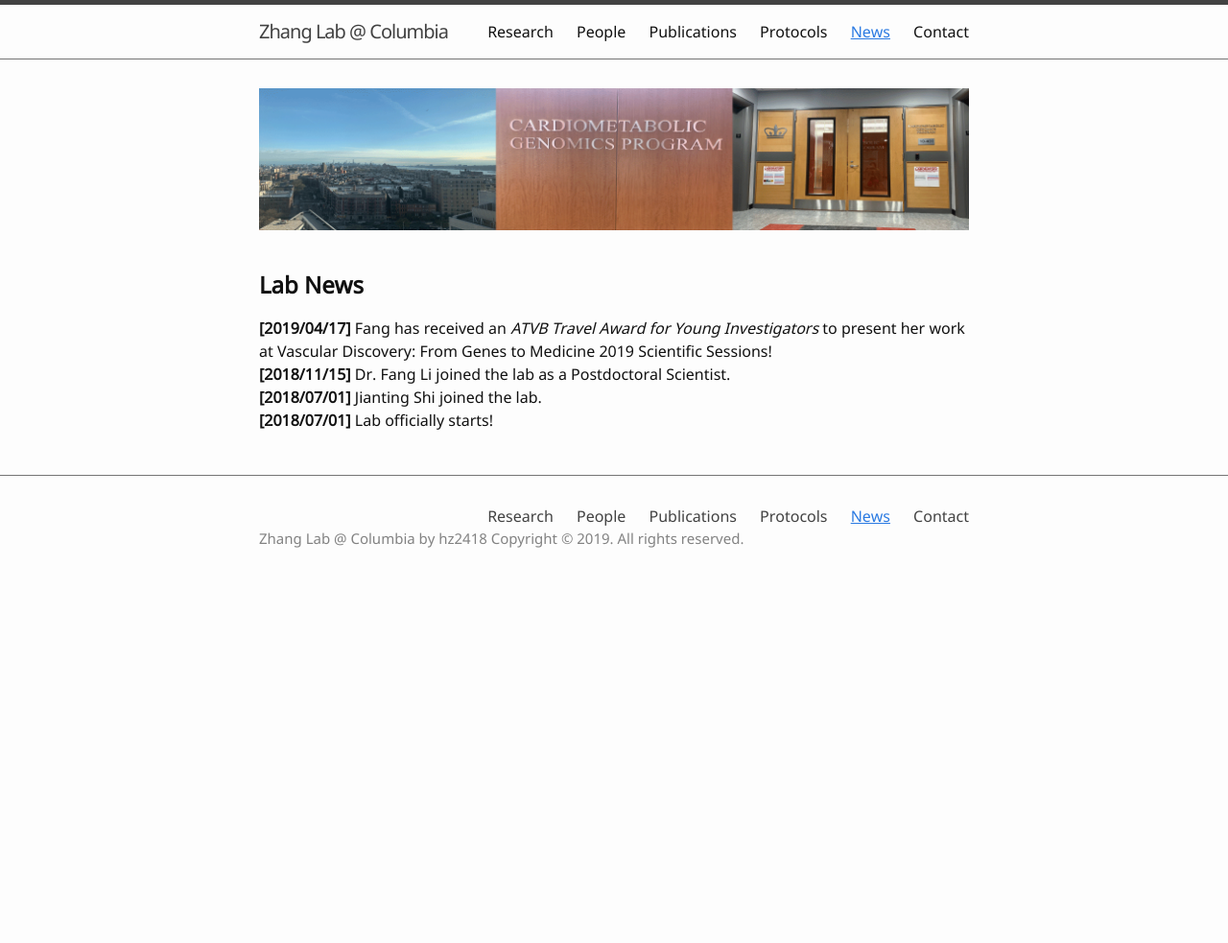
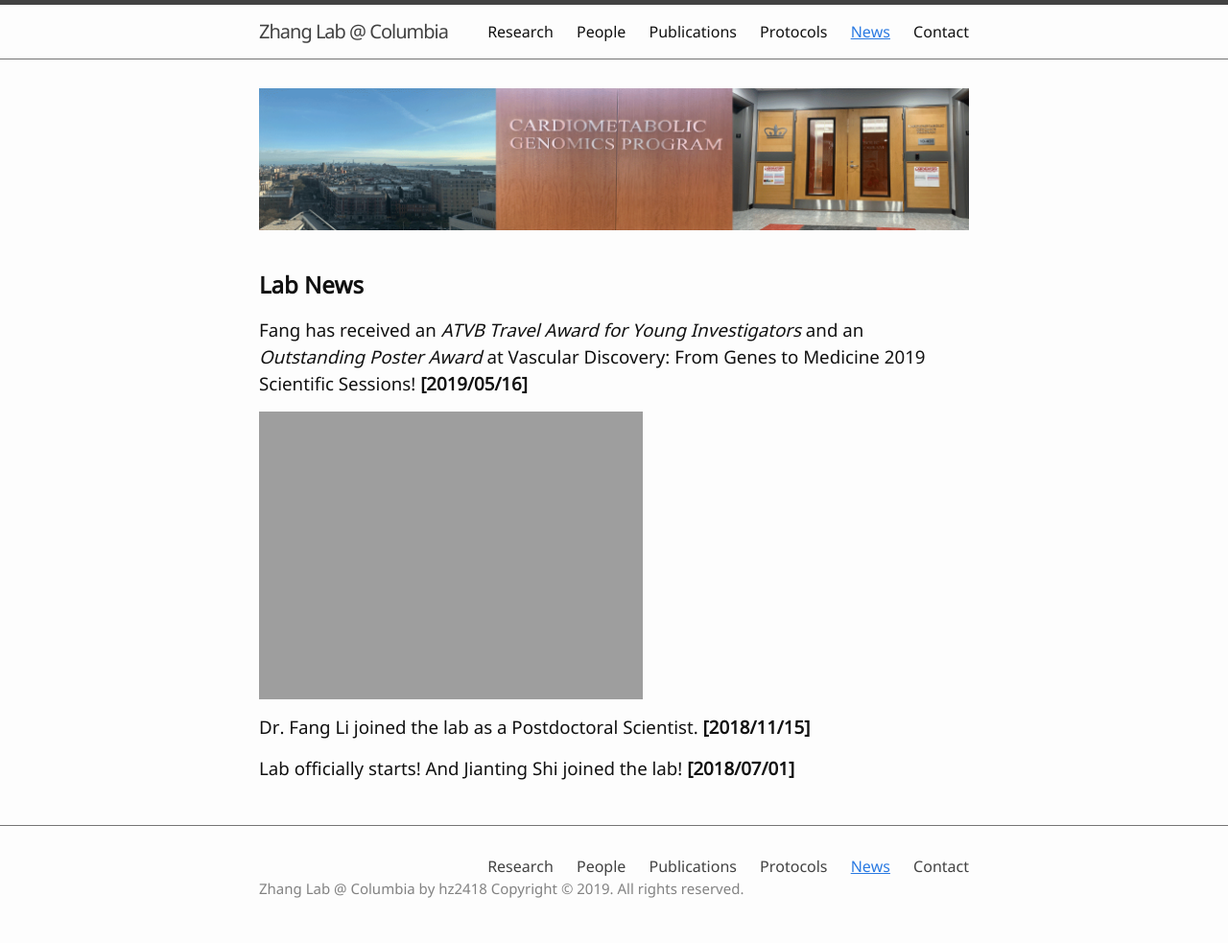
Before and after one commit to hanruizhang/zhanglab, a Jekyll site: the page built from 5_News.md, in a window 1280 px wide. Shown: the whole page at 96% size. Built offline with Jekyll 4.4.1, drawn with Linux system fonts in a browser that asks for light colours; before the commit the page ends 900 px from its top, so only the background shows below that.

Commit message:
Update 5_News.md

```diff
--- a/5_News.md
+++ b/5_News.md
@@ -10,7 +10,7 @@
 
 
 ## **Lab News**
-**[2019/04/17]**  Fang has received an _ATVB Travel Award for Young Investigators_ to present her work at Vascular Discovery: From Genes to Medicine 2019 Scientific Sessions!
-**[2018/11/15]**  Dr. Fang Li joined the lab as a Postdoctoral Scientist.
-**[2018/07/01]**  Jianting Shi joined the lab.
-**[2018/07/01]**  Lab officially starts!
+### Fang has received an _ATVB Travel Award for Young Investigators_ and an _Outstanding Poster Award_ at Vascular Discovery: From Genes to Medicine 2019 Scientific Sessions! **[2019/05/16]**
+<img src="{{ '/images/2019ATVB_TravelAward.jpg' | absolute_url }}" alt="2019ATVB_TravelAward" >
+### Dr. Fang Li joined the lab as a Postdoctoral Scientist. **[2018/11/15]**
+### Lab officially starts! And Jianting Shi joined the lab! **[2018/07/01]**
```
